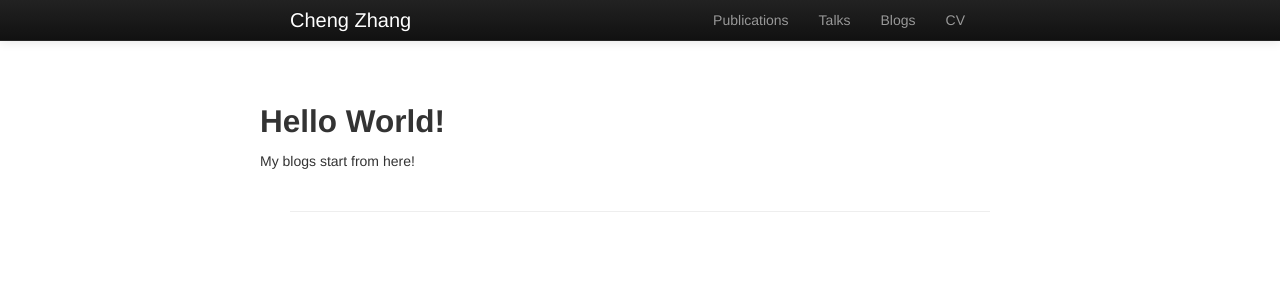
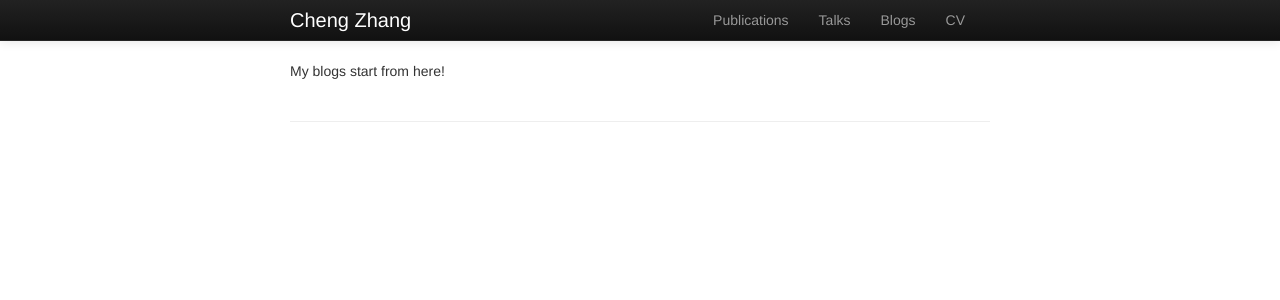
Before and after one commit to zcrabbit/zcrabbit.github.io, a Jekyll site: the page built from _posts/2019-7-17-hello-world.md, in a window 1280 px wide. Shown: the top 300 px of the page. Built offline with Jekyll 4.4.1, drawn with Linux system fonts in a browser that asks for light colours.

Commit message:
restore blog post

```diff
--- a/_layouts/post.html
+++ b/_layouts/post.html
@@ -2,4 +2,4 @@
 layout: default
 ---
 {% include JB/setup %}
-{% include themes/twitter/blog.html %}
+{% include themes/twitter/index.html %}
```
Also changed, not shown: 3 other files.
